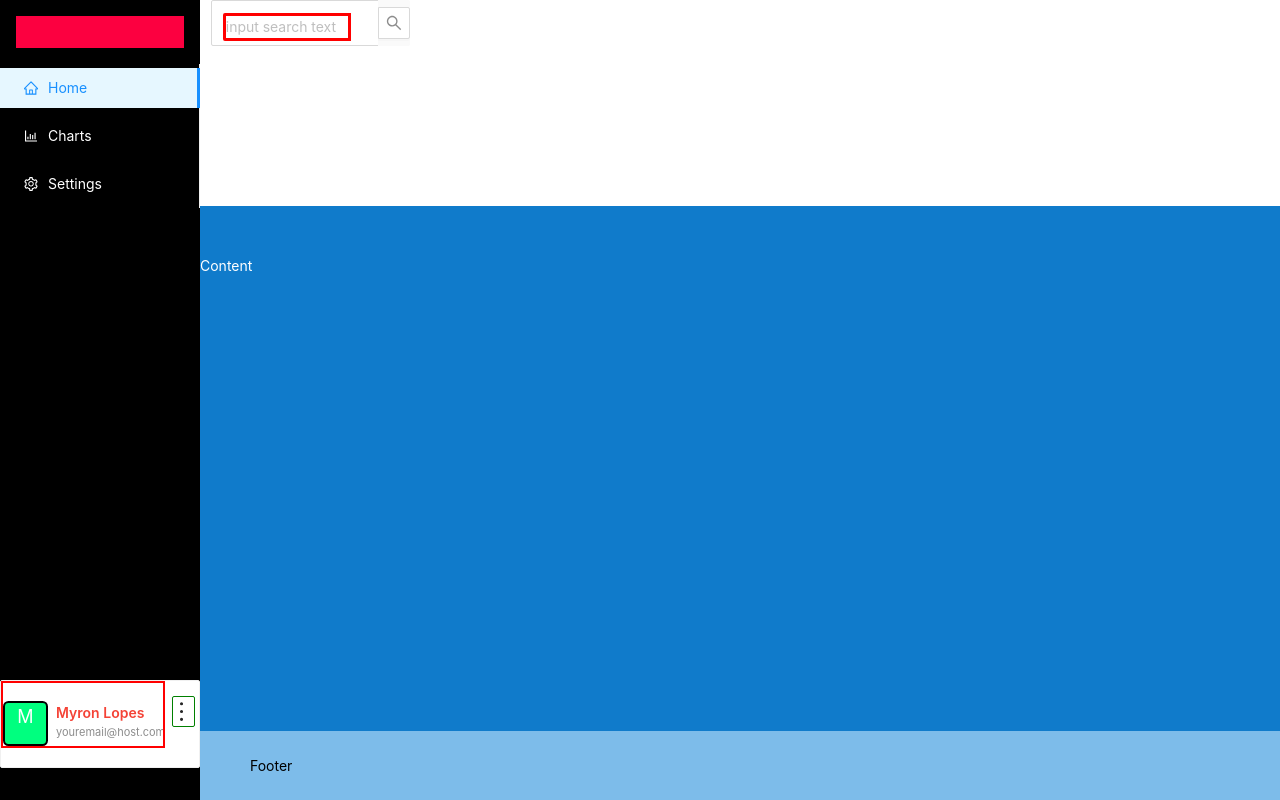
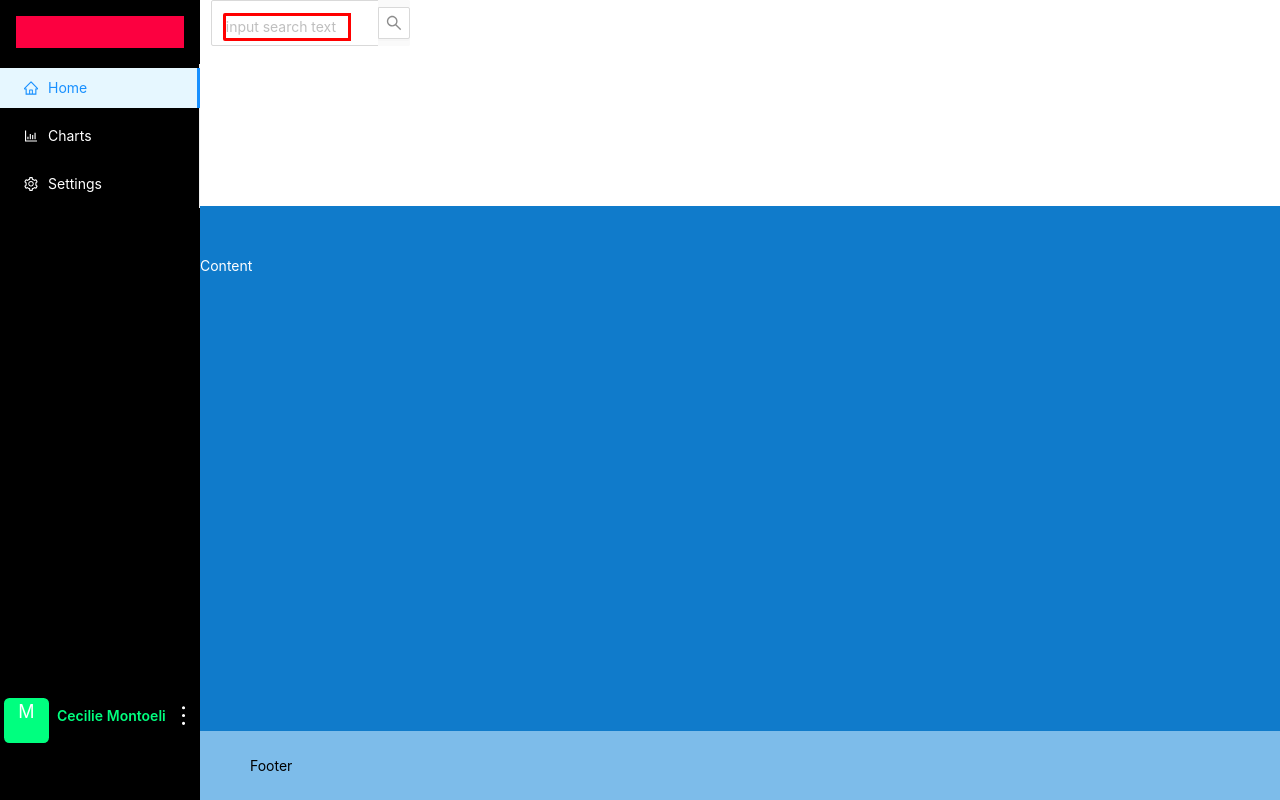
Before and after one commit to COS301-SE-2021/Integrated-Data-Intelligence-Suite, a React (Create React App) app in the folder frontend/: page / in a window 1280 px wide. Built offline with nearby package versions, Linux system fonts and the light colour scheme.

Commit message:
Improved placement of Ellipsis and user info card on home page

```diff
--- a/frontend/src/app/App.js
+++ b/frontend/src/app/App.js
@@ -89,8 +89,8 @@ class UserInfoCard extends React.Component {
                         <Meta
                             id={'meta_id'}
                             className={'user_meta_card'}
-                            title="Myron Lopes"
-                            description="youremail@host.com"
+                            title="Cecilie Montoeli"
+                            // description="youremail@host.com"
 
                             //Image/profile Picture
                             avatar={
--- a/frontend/src/styles/general.css
+++ b/frontend/src/styles/general.css
@@ -119,7 +119,9 @@ body {
 #user_avatar_card {
     bottom: -59vh;
     height: 11%;
-
+    /*color: black;*/
+    background: black;
+    border: 0;
 }
 
 #user_avatar_card > .ant-card-body {
@@ -127,27 +129,28 @@ body {
 }
 
 #user_avatar_pic {
-    float: left;
+    /*border: 2px solid black;*/
     color: white;
     background: springgreen;
+    float: left;
     width: 45px;
     height: 45px;
     line-height: 1.5715;
     font-size: 18px;
     border-radius: 12%;
-    border: 2px solid black;
+    margin-left: 4px;
 }
 
 #meta_id {
-    border: 2px solid red;
+    /*border: 2px solid red;*/
     float: left;
     width: 83%;
     height: 100%;
 }
 
 .ant-card-meta {
+    /*border: 2px solid blue;*/
     margin: 0;
-    border: 2px solid blue;
 }
 
 
@@ -160,16 +163,17 @@ body {
 #meta_id > .ant-card-meta-detail {
     float: left;
     justify-content: left;
-    margin-top: 19px;
+    /*margin-top: 19px;*/
 }
 
 /*The users' Name*/
 #meta_id > .ant-card-meta-detail > .ant-card-meta-title {
-    color: #f44336;
+    color: springgreen;
     border: 0;
     font-size: 14px;
     font-weight: 600;
     margin-bottom: 0;
+    margin-top: 25px;
 }
 
 /*The grey out section underneath the name*/
@@ -177,21 +181,30 @@ body {
     font-size: 11px;
     height: 17px;
     width: 12px;
+    color: #9c9494;
 
 }
 
 
 #exit_menu_button {
-    border: 1px solid green;
+    /*border: 1px solid green;*/
+    border:0;
     font-size: 0;
     float: right;
     transform: rotate(
             90deg
     );
-    margin-top: 19px;
+    margin-top: 24px;
     width: 31px;
     height: 23px;
     padding: 0 0;
+    background: black   ;
+}
+
+#exit_menu_button > .exit_menu_ellipsis_icon > svg{
+    color: white;
+    background: black;
+
 }
 
 
```
